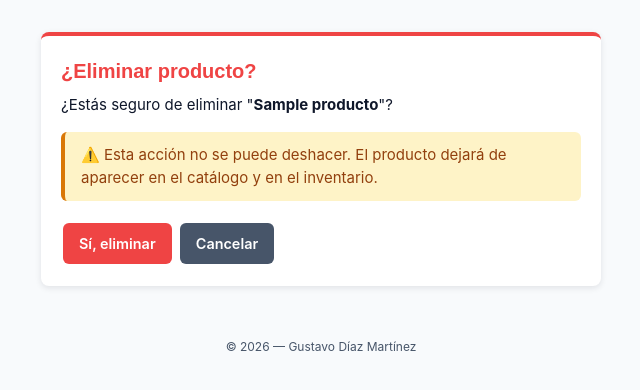
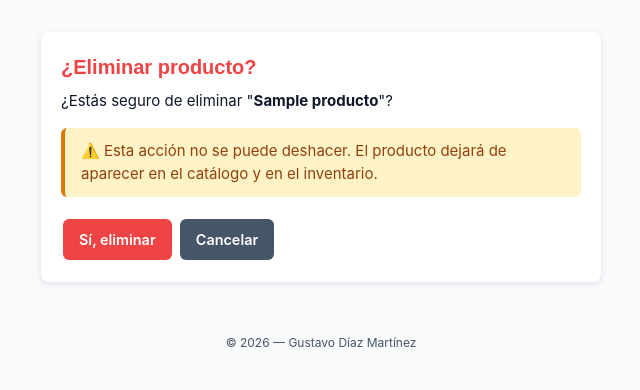
Before and after one commit to dimg101227hmczrsa6-ai/mi-negocio-django-3, a Django app: page /productos/eliminar/1/ in a window 1280 px wide. Shown: the part 77-467 px from the top of the page, without its empty margins (319-959 px from the left). Run offline with Django 5.2, Linux system fonts and the light colour scheme; a user stored in the database is signed in; tables that the repository leaves empty hold one stand-in row (values such as "Sample post").

Commit message:
Card sin borde

```diff
--- a/static/css/styles.css
+++ b/static/css/styles.css
@@ -186,7 +186,7 @@ form p { margin-bottom: 0.75rem; }
 .empty-state p { margin-bottom: var(--space); color: #475569; }
 
 /* Confirmación de borrado */
-.delete-card { max-width: 560px; margin: 0 auto; border-top: 4px solid var(--color-error); }
+.delete-card { max-width: 560px; margin: 0 auto; }
 .delete-card h2 { color: var(--color-error); }
 .delete-card p { margin-bottom: var(--space); }
 .warning-box {
```
